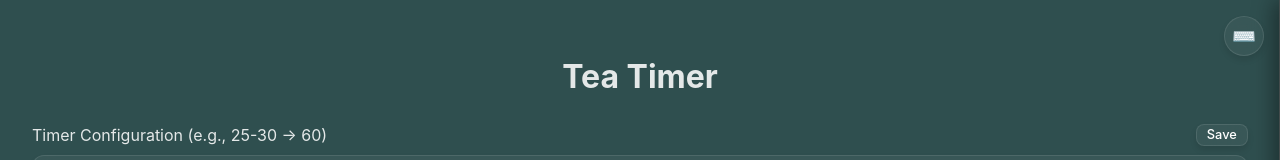
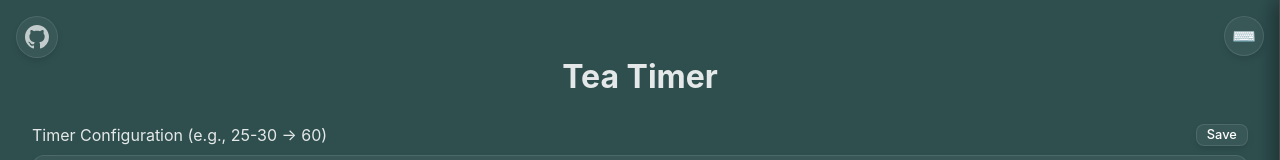
Before and after one commit to magnabb/tea-timer, a React (Vite) app: page / in a window 1280 px wide. Shown: the top 160 px of the page. Built offline with nearby package versions, Linux system fonts and the light colour scheme.

Commit message:
Add GitHub icon link to repository

```diff
--- a/src/App.tsx
+++ b/src/App.tsx
@@ -51,6 +51,18 @@
 
   return (
     <div className="app">
+      <a
+        href="https://github.com/magnabb/tea-timer"
+        target="_blank"
+        rel="noopener noreferrer"
+        className="github-link"
+        aria-label="View source on GitHub"
+      >
+        <svg width="24" height="24" viewBox="0 0 16 16" fill="currentColor">
+          <path d="M8 0C3.58 0 0 3.58 0 8c0 3.54 2.29 6.53 5.47 7.59.4.07.55-.17.55-.38 0-.19-.01-.82-.01-1.49-2.01.37-2.53-.49-2.69-.94-.09-.23-.48-.94-.82-1.13-.28-.15-.68-.52-.01-.53.63-.01 1.08.58 1.23.82.72 1.21 1.87.87 2.33.66.07-.52.28-.87.51-1.07-1.78-.2-3.64-.89-3.64-3.95 0-.87.31-1.59.82-2.15-.08-.2-.36-1.02.08-2.12 0 0 .67-.21 2.2.82.64-.18 1.32-.27 2-.27.68 0 1.36.09 2 .27 1.53-1.04 2.2-.82 2.2-.82.44 1.1.16 1.92.08 2.12.51.56.82 1.27.82 2.15 0 3.07-1.87 3.75-3.65 3.95.29.25.54.73.54 1.48 0 1.07-.01 1.93-.01 2.2 0 .21.15.46.55.38A8.013 8.013 0 0016 8c0-4.42-3.58-8-8-8z"></path>
+        </svg>
+      </a>
+
       <ConfigSidebar
         isOpen={isSidebarOpen}
         onToggle={() => setIsSidebarOpen(!isSidebarOpen)}
--- a/src/index.css
+++ b/src/index.css
@@ -580,3 +580,32 @@
     transform: scale(1);
   }
 }
+
+/* GitHub Link */
+.github-link {
+  position: fixed;
+  top: 1rem;
+  left: 1rem;
+  width: 40px;
+  height: 40px;
+  border-radius: 50%;
+  background-color: rgba(255, 255, 255, 0.05);
+  backdrop-filter: blur(10px);
+  -webkit-backdrop-filter: blur(10px);
+  border: 1px solid rgba(255, 255, 255, 0.1);
+  color: rgba(255, 255, 255, 0.7);
+  display: flex;
+  align-items: center;
+  justify-content: center;
+  transition: all 0.3s ease;
+  box-shadow: 0 4px 6px rgba(0, 0, 0, 0.1);
+  z-index: 1001;
+}
+
+.github-link:hover {
+  background-color: rgba(255, 255, 255, 0.1);
+  border-color: rgba(255, 255, 255, 0.2);
+  color: rgba(255, 255, 255, 1);
+  box-shadow: 0 6px 10px rgba(0, 0, 0, 0.2);
+  transform: scale(1.05);
+}
```
